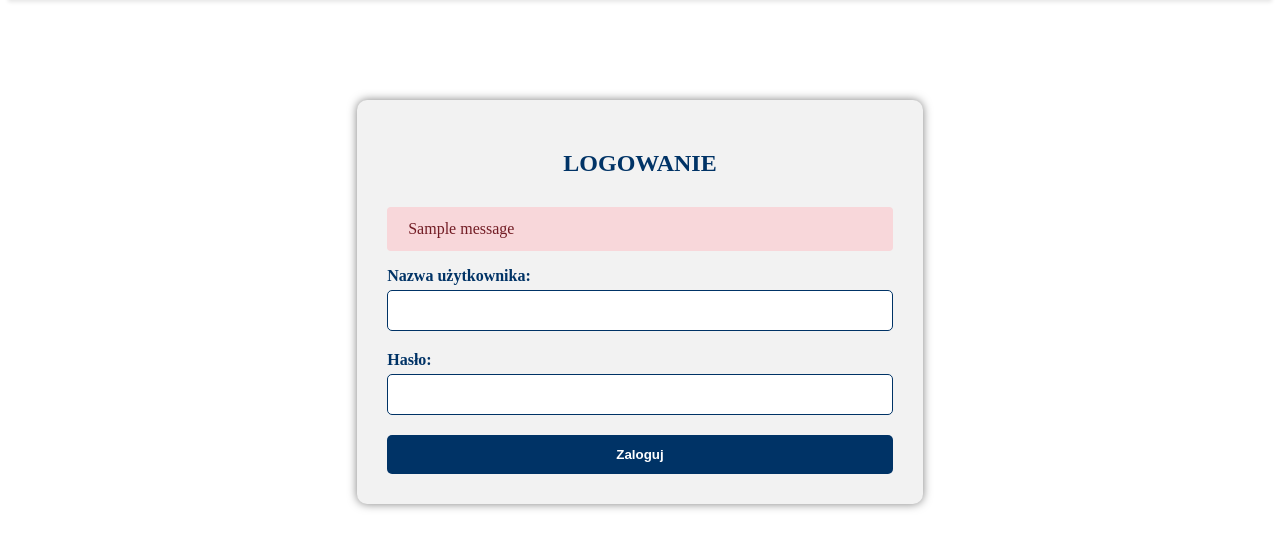
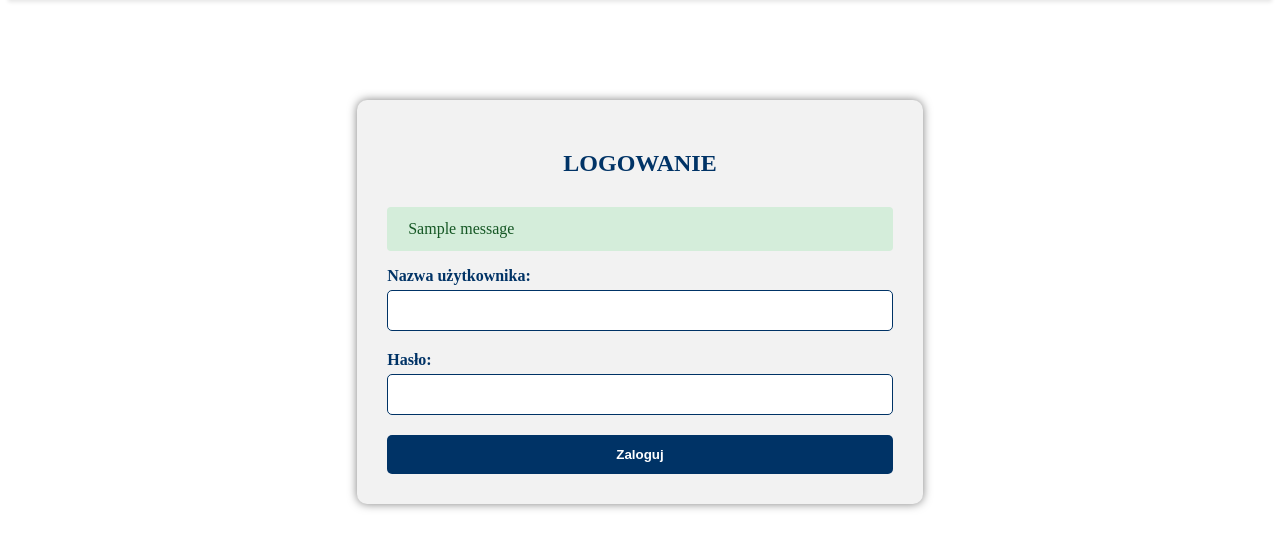
Before and after one commit to mikolajg7/Travelpl, a Django app: template myapp/templates/login.html in a window 1280 px wide. Shown: the part 83-627 px from the top of the page. Run offline with Django 4.2, Linux system fonts and the light colour scheme; the template is opened without the code that fills it, so the values that code supplies are empty; tables that the repository leaves empty hold one stand-in row (values such as "Sample post"); one stand-in notice (Sample message) is shown; parts of the project's set-up code (start-up, migrations or seed data) failed here and were passed over; some libraries are stand-ins or nearby versions.

Commit message:
registration changes

```diff
--- a/Travelpl/__init__.py
+++ b/Travelpl/__init__.py
@@ -0,0 +1 @@
+default_app_config = 'myapp.apps.MyappConfig'
--- a/myapp/templates/login.html
+++ b/myapp/templates/login.html
@@ -15,6 +15,17 @@
         border-radius: 10px;
         box-shadow: 0px 0px 10px 0px rgba(0,0,0,0.5);
     }
+    .alert-success
+        {
+            color: #155724;
+            background-color: #d4edda;
+            border-color: #c3e6cb;
+            position: relative;
+            padding: .75rem 1.25rem;
+            margin-bottom: 1rem;
+            border: 1px solid transparent;
+            border-radius: .25rem;
+        }
 
     h2 {
         color: #003366;
@@ -149,11 +160,11 @@
 <div class="container">
     <h2>Logowanie</h2>
     {% if messages %}
-    <div class="alert alert-danger" role="alert">
-        {% for message in messages %}
-        {{ message }}
-        {% endfor %}
-    </div>
+    {% for message in messages %}
+        <div class="alert {% if message.tags == 'error' %}alert-danger{% else %}alert-success{% endif %}" role="alert">
+            {{ message }}
+        </div>
+    {% endfor %}
     {% endif %}
     <form method="post">
         {% csrf_token %}
--- a/myapp/urls.py
+++ b/myapp/urls.py
@@ -11,5 +11,4 @@ urlpatterns = [
     path('logout/',views.logout_met,name='logout'),
     path('accountOptions/', views.accountOptions_met, name='accountOptions'),
     path('accountOptions/', views.accountOptions, name='accountOptions1'),
-    path('add_comment/<int:post_id>/', views.add_comment, name='add_comment'),
 ] + static(settings.MEDIA_URL, document_root=settings.MEDIA_ROOT)
```
Also changed, not shown: myapp/templates/home.html (+0 -7 lines), myapp/views.py (+2 -5 lines).
